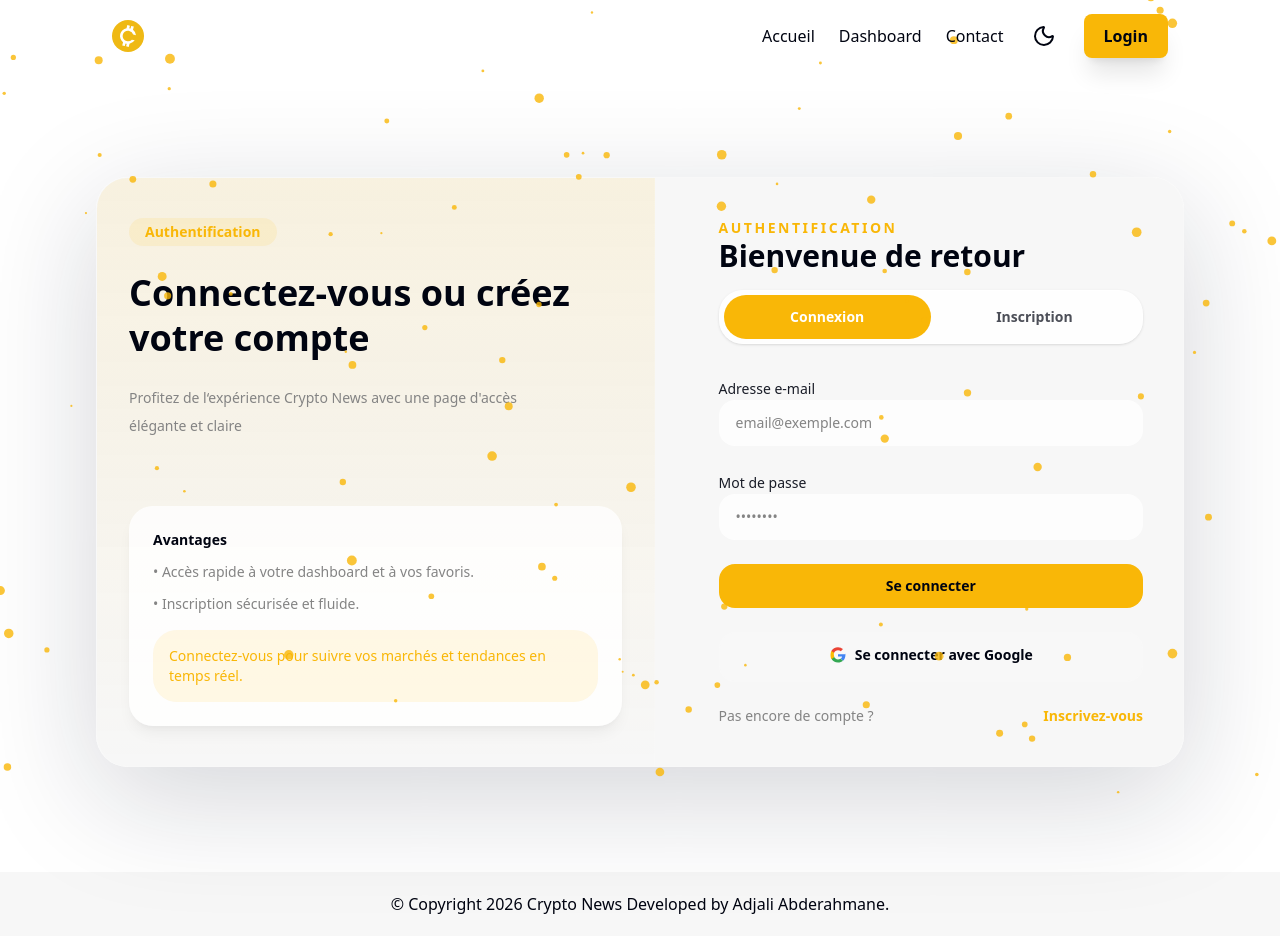
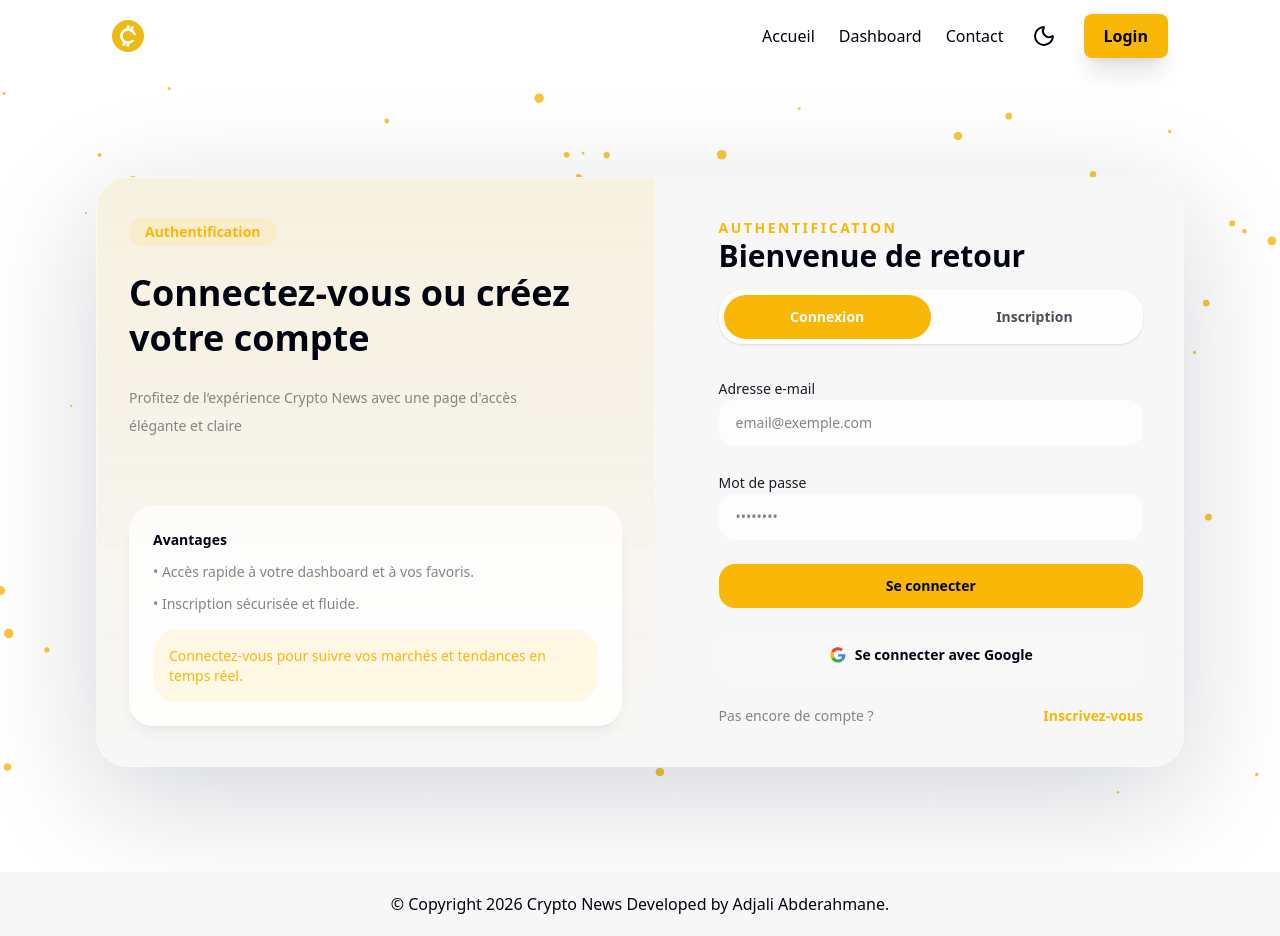
Before and after one commit to Abdel1117/Crypto_News, a Next.js app in the folder frontend/: page /login in a window 1280 px wide. Built offline with nearby package versions, Linux system fonts and the light colour scheme; no server answers.

Commit message:
fix(Auth): fixing dep name jose in place of jwt

```diff
--- a/frontend/app/(public)/layout.tsx
+++ b/frontend/app/(public)/layout.tsx
@@ -9,8 +9,8 @@ export default function PublicLayout({
 }) {
   return (
     <>
+      <Header />
       <ParticlesBg />
-      <Header />
       {children}
       <Footer />
     </>
--- a/frontend/app/(public)/login/page.tsx
+++ b/frontend/app/(public)/login/page.tsx
@@ -81,8 +81,8 @@ export default function Login() {
     isAuthenticated ? router.push("/profil") : null;
   }, []);
   return (
-    <main className="min-h-screen bg-background text-foreground">
-      <section className="relative mx-auto flex min-h-screen w-full max-w-6xl items-center justify-center px-4 py-16 sm:px-6 lg:px-8">
+    <main className="min-h-screen bg-background text-foreground ">
+      <section className="relative z-50 mx-auto flex min-h-screen w-full max-w-6xl items-center justify-center px-4 py-16 sm:px-6 lg:px-8">
         <div className="grid w-full gap-6 overflow-hidden rounded-4xl border border-white/10 bg-surface/95 shadow-[0_30px_120px_rgba(15,23,42,0.18)] backdrop-blur-xl md:grid-cols-[1.05fr_0.95fr]">
           <div className="hidden flex-col justify-between gap-8 border-r border-white/10 bg-linear-to-b from-primary/10 to-transparent px-8 py-10 md:flex">
             <div className="space-y-6">
--- a/frontend/app/components/Footer/Footer.tsx
+++ b/frontend/app/components/Footer/Footer.tsx
@@ -2,7 +2,7 @@ import React from "react";
 import { getCurrentYear } from "@/app/utils/Date/DateFormater";
 export default function Footer() {
   return (
-    <footer className="min-w-full bg-surface py-5">
+    <footer className="min-w-full bg-surface py-5 relative z-50 ">
       <div className="flex justify-center items-center">
         <p className="text-center">
           © Copyright {getCurrentYear()} Crypto News Developed by Adjali
--- a/frontend/app/components/Header/Header.tsx
+++ b/frontend/app/components/Header/Header.tsx
@@ -79,10 +79,10 @@ export default function Header() {
     <>
       <nav
         className={[
-          "w-full left-0 right-0 transition-colors duration-300",
+          "w-full left-0 right-0 transition-colors duration-300 ",
           isSticky
             ? "fixed top-0 z-60 bg-background shadow-md"
-            : "relative z-60 bg-transparent",
+            : "relative z-60 bg-background",
         ].join(" ")}
         data-testid="header-nav"
       >
```
Also changed, not shown: 2 other files (tests, documents, lock files or other folders).
